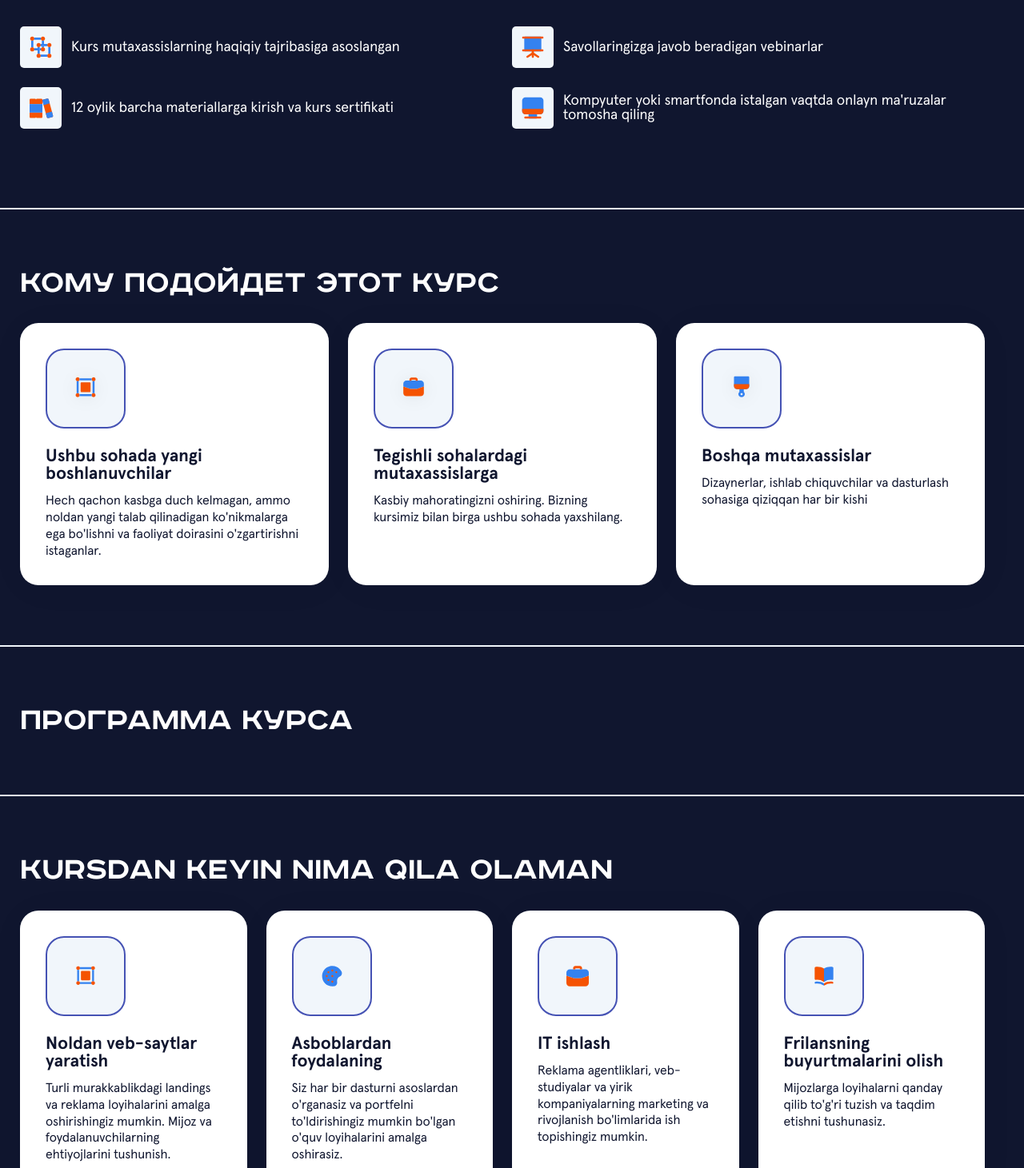
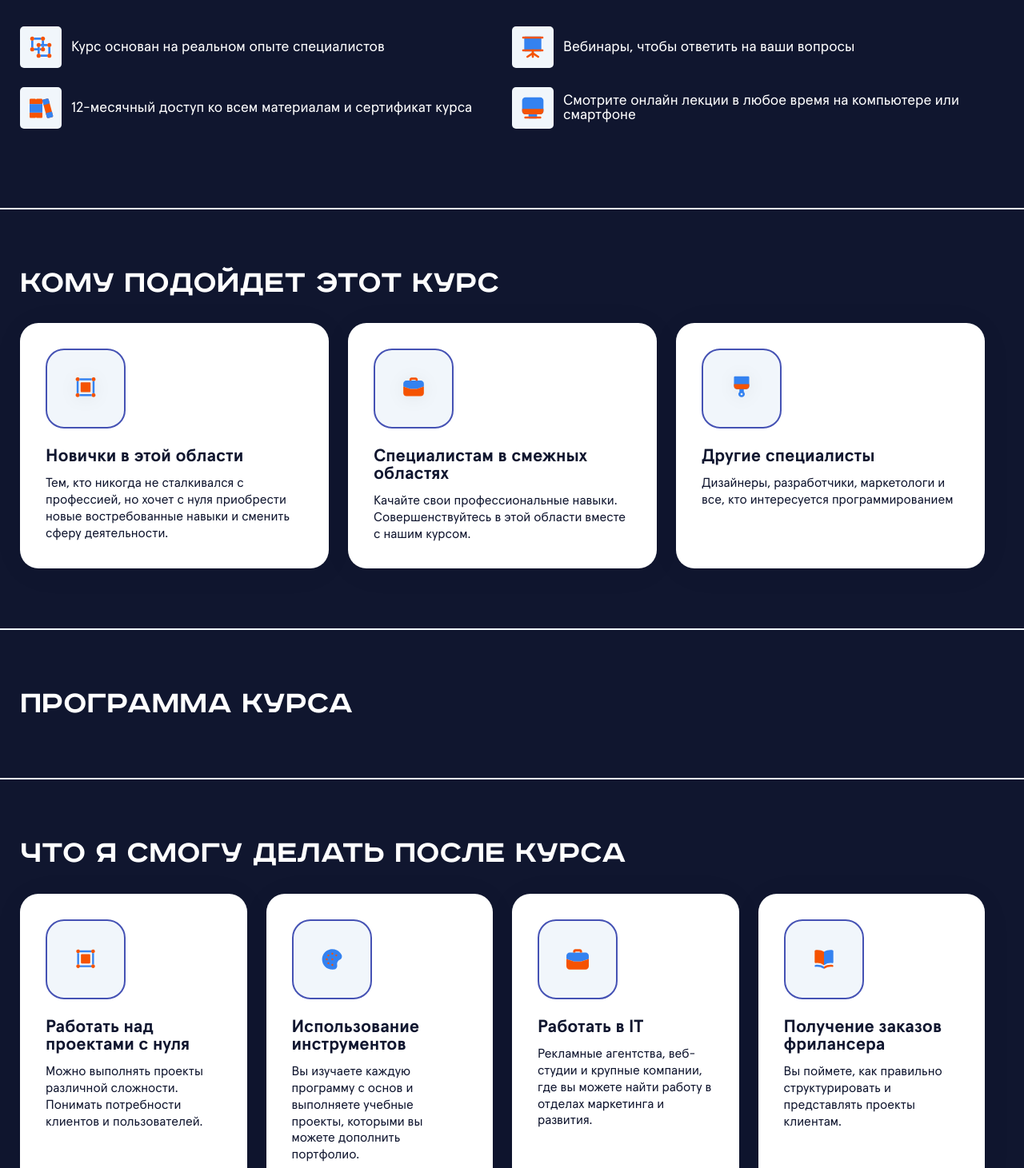
Before and after one commit to abdumalikovich/wepro-new-website-2023, a Nuxt app: page /course/_ in a window 1280 px wide. Shown: the part 249-1710 px from the top of the page at 80% size. Built offline with nearby package versions, Linux system fonts and the light colour scheme; no server answers.

Commit message:
uzb remove

```diff
--- a/layouts/default.vue
+++ b/layouts/default.vue
@@ -1168,7 +1168,7 @@ form {
     .lesson-item {
         border: 1px solid var(--grey);
         border-radius: 11px;
-        height: 125px;
+        min-height: 125px;
         background-color: #fff;
         color: var(--black);
         margin: 0 12px 12px 0;
@@ -1179,6 +1179,9 @@ form {
         flex-direction: column;
         justify-content: space-between;
         font-size: 14px;
+        .lesson-title {
+            margin-bottom: 12px;
+        }
     }
     a {
         &:nth-child(4n) {
--- a/pages/course/_/index.vue
+++ b/pages/course/_/index.vue
@@ -50,7 +50,7 @@
                                 allData.course.body.teacherId.name
                             }}
                         </p>
-                        <div class="_note">Kurs o'qituvchisi</div>
+                        <div class="_note">Преподаватель курса</div>
                     </div>
                 </div>
             </div>
@@ -64,28 +64,19 @@
                 <div class="wrapper">
                     <div class="item">
                         <img src="~/static/img/course/1.svg" />
-                        <span
-                            >Kurs mutaxassislarning haqiqiy tajribasiga
-                            asoslangan</span
-                        >
+                        <span>Курс основан на реальном опыте специалистов</span>
                     </div>
                     <div class="item">
                         <img src="~/static/img/course/2.svg" />
-                        <span>Savollaringizga javob beradigan vebinarlar</span>
+                        <span>Вебинары, чтобы ответить на ваши вопросы</span>
                     </div>
                     <div class="item">
                         <img src="~/static/img/course/3.svg" />
-                        <span
-                            >12 oylik barcha materiallarga kirish va kurs
-                            sertifikati</span
-                        >
+                        <span>12-месячный доступ ко всем материалам и сертификат курса</span>
                     </div>
                     <div class="item">
                         <img src="~/static/img/course/4.svg" />
-                        <span
-                            >Kompyuter yoki smartfonda istalgan vaqtda onlayn
-                            ma'ruzalar tomosha qiling</span
-                        >
+                        <span>Смотрите онлайн лекции в любое время на компьютере или смартфоне</span>
                     </div>
                 </div>
             </div>
@@ -101,28 +92,18 @@
                 <div class="wrapper">
                     <div class="item">
                         <img src="~/static/img/course/suitable-1.svg" />
-                        <span>Ushbu sohada yangi boshlanuvchilar</span>
-                        <p>
-                            Hech qachon kasbga duch kelmagan, ammo noldan yangi
-                            talab qilinadigan ko'nikmalarga ega bo'lishni va
-                            faoliyat doirasini o'zgartirishni istaganlar.
-                        </p>
+                        <span>Новички в этой области</span>
+                        <p>Тем, кто никогда не сталкивался с профессией, но хочет с нуля приобрести новые востребованные навыки и сменить сферу деятельности.</p>
                     </div>
                     <div class="item">
                         <img src="~/static/img/course/suitable-2.svg" />
-                        <span>Tegishli sohalardagi mutaxassislarga</span>
-                        <p>
-                            Kasbiy mahoratingizni oshiring. Bizning kursimiz
-                            bilan birga ushbu sohada yaxshilang.
-                        </p>
+                        <span>Специалистам в смежных областях</span>
+                        <p>Качайте свои профессиональные навыки. Совершенствуйтесь в этой области вместе с нашим курсом.</p>
                     </div>
                     <div class="item">
                         <img src="~/static/img/course/suitable-3.svg" />
-                        <span>Boshqa mutaxassislar</span>
-                        <p>
-                            Dizaynerlar, ishlab chiquvchilar va dasturlash
-                            sohasiga qiziqqan har bir kishi
-                        </p>
+                        <span>Другие специалисты</span>
+                        <p>Дизайнеры, разработчики, маркетологи и все, кто интересуется программированием</p>
                     </div>
                 </div>
             </div>
@@ -148,43 +129,28 @@
 
         <div class="after-course _width">
             <div class="_heading">
-                <span class="_h2">kursdan keyin nima qila olaman</span>
+                <span class="_h2">Что я смогу делать после курса</span>
             </div>
             <div class="wrapper">
                 <div class="item">
                     <img src="~/static/img/course/suitable-7.svg" />
-                    <span>Noldan veb-saytlar yaratish</span>
-                    <p>
-                        Turli murakkablikdagi landings va reklama loyihalarini
-                        amalga oshirishingiz mumkin. Mijoz va
-                        foydalanuvchilarning ehtiyojlarini tushunish.
-                    </p>
+                    <span>Работать над проектами с нуля</span>
+                    <p>Можно выполнять проекты различной сложности. Понимать потребности клиентов и пользователей.</p>
                 </div>
                 <div class="item">
                     <img src="~/static/img/course/suitable-4.svg" />
-                    <span>Asboblardan foydalaning</span>
-                    <p>
-                        Siz har bir dasturni asoslardan o'rganasiz va portfelni
-                        to'ldirishingiz mumkin bo'lgan o'quv loyihalarini amalga
-                        oshirasiz.
-                    </p>
+                    <span>Использование инструментов</span>
+                    <p>Вы изучаете каждую программу с основ и выполняете учебные проекты, которыми вы можете дополнить портфолио.</p>
                 </div>
                 <div class="item">
                     <img src="~/static/img/course/suitable-5.svg" />
-                    <span>IT ishlash</span>
-                    <p>
-                        Reklama agentliklari, veb-studiyalar va yirik
-                        kompaniyalarning marketing va rivojlanish bo'limlarida
-                        ish topishingiz mumkin.
-                    </p>
+                    <span>Работать в IT</span>
+                    <p>Рекламные агентства, веб-студии и крупные компании, где вы можете найти работу в отделах маркетинга и развития.</p>
                 </div>
                 <div class="item">
                     <img src="~/static/img/course/suitable-6.svg" />
-                    <span>Frilansning buyurtmalarini olish</span>
-                    <p>
-                        Mijozlarga loyihalarni qanday qilib to'g'ri tuzish va
-                        taqdim etishni tushunasiz.
-                    </p>
+                    <span>Получение заказов фрилансера</span>
+                    <p>Вы поймете, как правильно структурировать и представлять проекты клиентам.</p>
                 </div>
             </div>
         </div>
```
